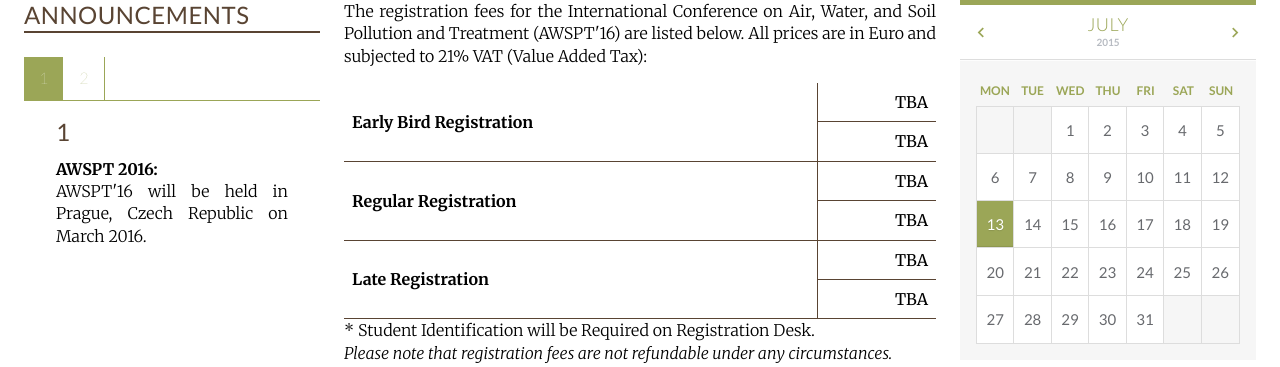
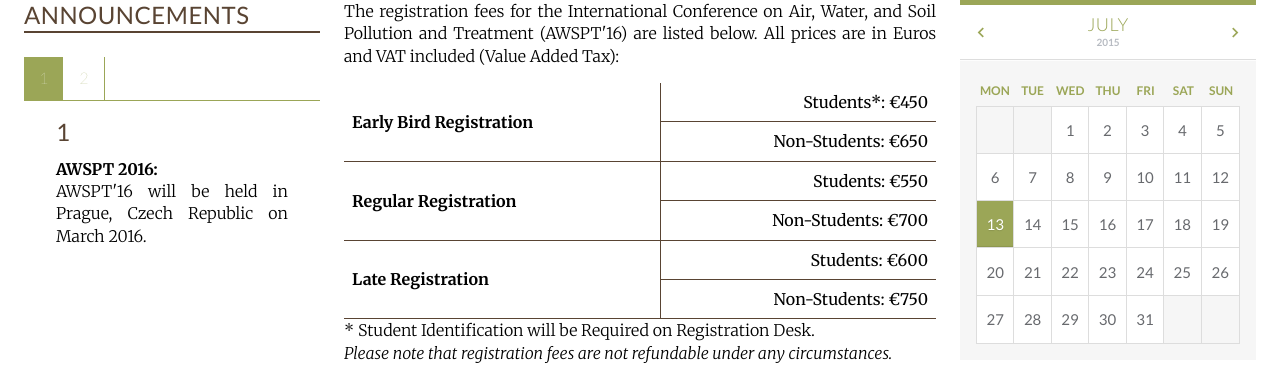
Before and after one commit to emdsgn/awspt, a Jekyll site: the page built from registration.html, in a window 1280 px wide and 900 px high, cut to the strip 533-900 px from the top of the window. Built offline with Jekyll 4.4.1, drawn with Linux system fonts in a browser that asks for light colours; nearby versions of some CDN libraries; Markdown is read by kramdown in place of the engine named in the settings; comment, search, counter and statistics services are not loaded.

Commit message:
Updated symposium and registration

```diff
--- a/registration.html
+++ b/registration.html
@@ -5,7 +5,7 @@ title: AWSPT'16 - Registration
 
 <div class="unit unit-s-1 unit-m-1-4-1 unit-l-1-4-1">
   <div class="unit-spacer content">
-    <p class="body">The registration fees for the International Conference on Air, Water, and Soil Pollution and Treatment (AWSPT'16) are listed below. All prices are in Euro and subjected to 21% VAT (Value Added Tax):</p>
+    <p class="body">The registration fees for the International Conference on Air, Water, and Soil Pollution and Treatment (AWSPT'16) are listed below. All prices are in Euros and VAT included (Value Added Tax):</p>
 
     <div class="mobile">
     <table>
@@ -13,30 +13,30 @@ title: AWSPT'16 - Registration
     <td class="date-title">Early Bird Registration<br><!-- Prior to March 1, 2016 --></td>
     </tr>
     <tr>
-    <td class="imp-date"><!-- Students*: 400.00 + 13% HST = 452.00 --> TBA</td>
+    <td class="imp-date">Students*: €450</td>
     </tr>
     <tr>
-    <td class="imp-date"><!-- Non-Students: 600.00 + 13% HST = 678.00 --> TBA</td>
+    <td class="imp-date">Non-Students: €650</td>
     </tr>
 
     <tr>
     <td class="date-title">Regular Registration<br><!-- Prior to April 1, 2016 --></td>
     </tr>
     <tr>
-    <td class="imp-date"><!-- Students: 450.00 + 13% HST = 508.50 --> TBA</td>
+    <td class="imp-date">Students: €550</td>
     </tr>
     <tr>
-    <td class="imp-date"><!-- Non-Students: 700.00 + 13% HST = 791.00 --> TBA</td>
+    <td class="imp-date">Non-Students: €700</td>
     </tr>
 
     <tr>
     <td class="date-title" rowspan="2">Late Registration<br><!-- After April 1, 2016 --></td>
     </tr>
     <tr>
-    <td class="imp-date"><!-- Students: 500.00 + 13% HST = 565.00 --> TBA</td>
+    <td class="imp-date">Students: €600</td>
     </tr>
     <tr>
-    <td class="imp-date"><!-- Non-Students: 800.00 + 13% HST = 904.00 --> TBA</td>
+    <td class="imp-date">Non-Students: €750</td>
     </tr>
 </table>
 </div>
@@ -45,29 +45,29 @@ title: AWSPT'16 - Registration
     <table>
     <tr>
     <th class="date-title" rowspan="2">Early Bird Registration<br><!-- Prior to March 1, 2016 --></th>
-	<td class="imp-date"><!-- Students*: 400.00 + 13% HST = 452.00 --> TBA</td>
+	<td class="imp-date">Students*: €450</td>
 
 </tr>
 	<tr>
-    <td class="imp-date"><!-- Non-Students: 600.00 + 13% HST = 678.00 --> TBA</td>
+    <td class="imp-date">Non-Students: €650</td>
     </tr>
 
 	<tr>
     <th class="date-title" rowspan="2">Regular Registration<br><!-- Prior to April 1, 2016 --></th>
-	<td class="imp-date"><!-- Students: 450.00 + 13% HST = 508.50 -->TBA</td>
+	<td class="imp-date">Students: €550</td>
 
 </tr>
 	<tr>
-    <td class="imp-date"><!-- Non-Students: 700.00 + 13% HST = 791.00 -->TBA</td>
+    <td class="imp-date">Non-Students: €700</td>
     </tr>
 
     <tr>
     <th class="date-title" rowspan="2">Late Registration<br><!-- After April 1, 2016 --></th>
-	<td class="imp-date"><!-- Students: 500.00 + 13% HST = 565.00 -->TBA</td>
+	<td class="imp-date">Students: €600</td>
 
 </tr>
 	<tr>
-    <td class="imp-date"><!-- Non-Students: 800.00 + 13% HST = 904.00 -->TBA</td>
+    <td class="imp-date">Non-Students: €750</td>
     </tr>
 </table>
 </div>
--- a/symposium.html
+++ b/symposium.html
@@ -5,12 +5,12 @@ title: AWSPT'16 - Symposium
 
 <div class="unit unit-s-1 unit-m-1-4-1 unit-l-1-4-1">
   <div class="unit-spacer content">
-    <p class="body">The International Conference on Air, Water, and Soil Pollution and Treatment (AWSPT'16) invites you to propose a symposium.</p>
+   <p class="body">The International Conference on Air, Water, and Soil Pollution and Treatment (AWSPT'16) invites you to propose a symposium.</p>
 
    <p class="body">The proposed symposium, if accepted, will be co-located with and under the umbrella of the conference.</p>
 
    <p class="body">Proposals by prospective chairs should be submitted to <a href="mailto:info@awspt.com" class="body-link">info@awspt.com</a> and will be evaluated by the Organizing and Scientific Committees. Upon approval, the Organizing Committee will disseminate the news through the conference website and call for papers. To obtain a high attendance, we kindly ask that the prospective chairs also publicize the event and personally contact researchers who they think will be interested to contribute. The minimum number of registered presenters for the event to take place is 7. Should attendance reach this minimum requirement, registration fees for the Chair will be waived.</p>
 
-   <p class="body">If you have any questions, please do not hesitate to contact us at <a href="mailto:info@awspt.com" class="body-link">info@awspt.com</a></p>
+   <p class="body">If you have any questions, please do not hesitate to contact us at <a href="mailto:info@awspt.com" class="body-link">info@awspt.com</a>.</p>
   </div>
   </div>
```
Also changed, not shown: 2 other files.
